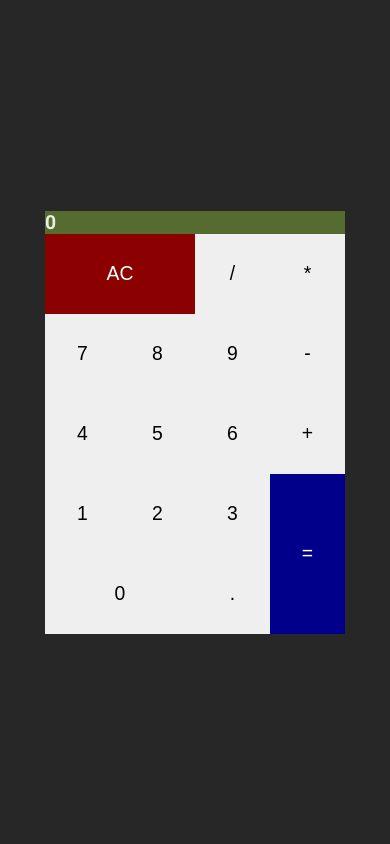
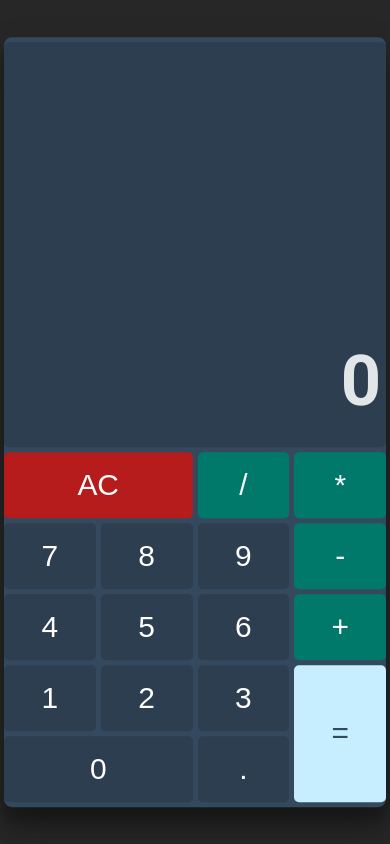
Before and after one commit to XabyNix/calculator, a React (Vite) app: page / in a window 390 px wide. Built offline with nearby package versions, Linux system fonts and the light colour scheme.

Commit message:
first-commit

```diff
--- a/package.json
+++ b/package.json
@@ -4,7 +4,7 @@
 	"version": "0.0.0",
 	"type": "module",
 	"scripts": {
-    "dev": "vite",
+		"dev": "vite --host",
 		"build": "tsc && vite build",
 		"lint": "eslint . --ext ts,tsx --report-unused-disable-directives --max-warnings 0",
 		"preview": "vite preview"
--- a/src/App.css
+++ b/src/App.css
@@ -1,8 +1,7 @@
 .boardContainer {
-	max-width: 300px;
-	min-height: 400px;
 	display: grid;
-
+	flex: 0 1 350px;
+	gap: 5px;
 	grid-template-columns: repeat(4, 1fr);
 	grid-template-rows: repeat(5, 1fr);
 	grid-template-areas:
@@ -13,26 +12,84 @@
 		"zero zero decimal equals";
 }
 .button {
+	font-size: 1.7rem;
+	background-color: var(--main-color);
 	cursor: pointer;
-	border-radius: 0;
+	color: white;
+	border-radius: 5px;
 	border: none;
+	&:hover {
+		background-color: var(--main-hover);
+	}
 }
 #equals {
 	background-color: var(--equals-color);
-	color: white;
+	color: var(--secondary-color);
+	&:hover {
+		background-color: var(--equals-hover-color);
+	}
 }
 #clear {
 	background-color: var(--clear-color);
 	color: white;
+	&:hover {
+		background-color: var(--clear-hover-color);
+	}
+}
+.display-container {
+	position: relative;
+	flex: 1 0 70px;
+	padding: 25px 5px;
+	background-color: var(--main-color);
+	border-radius: 5px;
 }
 #display {
-	background-color: darkolivegreen;
+	position: relative;
+	top: 100%;
+	transform: translateY(-100%);
+	margin: 0;
+	width: inherit;
+
+	font-size: 4rem;
+	word-break: break-all;
+	text-align: end;
+	vertical-align: bottom;
 }
 #calculator {
+	box-shadow: rgba(0, 0, 0, 0.3) 0px 19px 38px, rgba(0, 0, 0, 0.22) 0px 15px 12px;
+	position: relative;
+	top: 50%;
+	transform: translateY(-50%);
+	display: flex;
+	flex-direction: column;
+	gap: 5px;
+	background-color: var(--secondary-color);
+	padding: 5px;
+	border-radius: 8px;
+	margin: 0 auto;
 	min-width: 300px;
+	max-width: 400px;
+	height: 600px;
+}
+
+.operation {
+	background: var(--operation-color);
+	&:hover {
+		background-color: var(--operation-hover-color);
+	}
 }
 .App {
+	padding: 0 10px;
 	height: 100vh;
-	display: grid;
-	place-content: center;
 }
+
+@media screen and (max-width: 400px) {
+	.App {
+		padding: 0;
+	}
+	#calculator {
+		padding: 5px 0;
+		width: 98%;
+		height: 90%;
+	}
+}
--- a/src/App.tsx
+++ b/src/App.tsx
@@ -1,40 +1,58 @@
 import { buttons } from "./data/calulatorButtons";
-import "./App.css";
 import { useState } from "react";
 import { evaluate } from "mathjs";
+import "./App.css";
 
-const OPERATIONS = ["/", "*", "+", "."];
+const OPERATIONS = ["/", "*", "+"];
 
 function App() {
 	const [expression, setExpression] = useState("");
 
-	const handleClick = (id: string, value: string) => {
-		if (id === "equals") setExpression(evaluate(expression).toString());
-		else if (id === "clear") {
-			setExpression("");
-		} else handleDisplayChange(value);
-	};
+	const handleClick = (value: string) => {
+		const splittedExp = expression.split(/([-+*/])/);
+		const lastFromSplitted = splittedExp[splittedExp.length - 1];
+		const lastLetter = expression.slice(-1);
 
-	const handleDisplayChange = (value: string) => {
-		if (
-			(OPERATIONS.includes(value) && expression === "") ||
-			(OPERATIONS.includes(value) && OPERATIONS.includes(expression.slice(-1))) ||
-			(value === "0" && expression === "")
-		)
-			return;
+		switch (value) {
+			case "=":
+				setExpression(evaluate(expression).toString());
+				break;
+			case "AC":
+				setExpression("");
+				break;
 
-		setExpression(expression + value);
+			case ".":
+				if (!lastFromSplitted.includes(".")) {
+					if (Number.isNaN(Number(lastLetter)) || expression.length === 0) {
+						setExpression(expression + "0" + value);
+					} else setExpression(expression + value);
+				}
+				break;
+			default:
+				if (OPERATIONS.includes(value) && OPERATIONS.includes(lastLetter)) {
+					setExpression(expression.slice(0, -1) + value);
+					return;
+				} else if (
+					(OPERATIONS.includes(value) && expression === "") ||
+					(value === "0" && expression === "")
+				) {
+					return;
+				}
+				setExpression(expression + value);
+		}
 	};
 
 	return (
 		<div className="App">
 			<div id="calculator">
-				<div id="display">{expression || "0"}</div>
+				<div className="display-container">
+					<p id="display">{expression || "0"}</p>
+				</div>
 				<div className="boardContainer">
-					{buttons.map(({ id, value }) => (
+					{buttons.map(({ id, value, isOperation }) => (
 						<button
-							className="button"
-							onClick={() => handleClick(id, value)}
+							className={`button ${isOperation ? "operation" : ""} `}
+							onClick={() => handleClick(value)}
 							key={id}
 							type="button"
 							id={id}
--- a/src/data/calulatorButtons.ts
+++ b/src/data/calulatorButtons.ts
@@ -46,18 +46,22 @@ export const buttons = [
 	{
 		id: "add",
 		value: "+",
+		isOperation: true,
 	},
 	{
 		id: "subtract",
 		value: "-",
+		isOperation: true,
 	},
 	{
 		id: "multiply",
 		value: "*",
+		isOperation: true,
 	},
 	{
 		id: "divide",
 		value: "/",
+		isOperation: true,
 	},
 	{
 		id: "equals",
--- a/src/index.css
+++ b/src/index.css
@@ -7,8 +7,18 @@
 	color: rgba(255, 255, 255, 0.87);
 	background-color: #272727;
 
-	--equals-color: darkblue;
-	--clear-color: darkred;
+	--equals-color: #c6eeff;
+	--equals-hover-color: #e8f9ff;
+
+	--clear-color: #b71c1c;
+	--clear-hover-color: #d32f2f;
+
+	--operation-color: #00796b;
+	--operation-hover-color: #009688;
+
+	--main-color: #2c3e50;
+	--main-hover: #4a647c;
+	--secondary-color: #34495e;
 }
 * {
 	font-size: 1.1rem;
```
Lines whose indentation alone changed are shown as unchanged.
